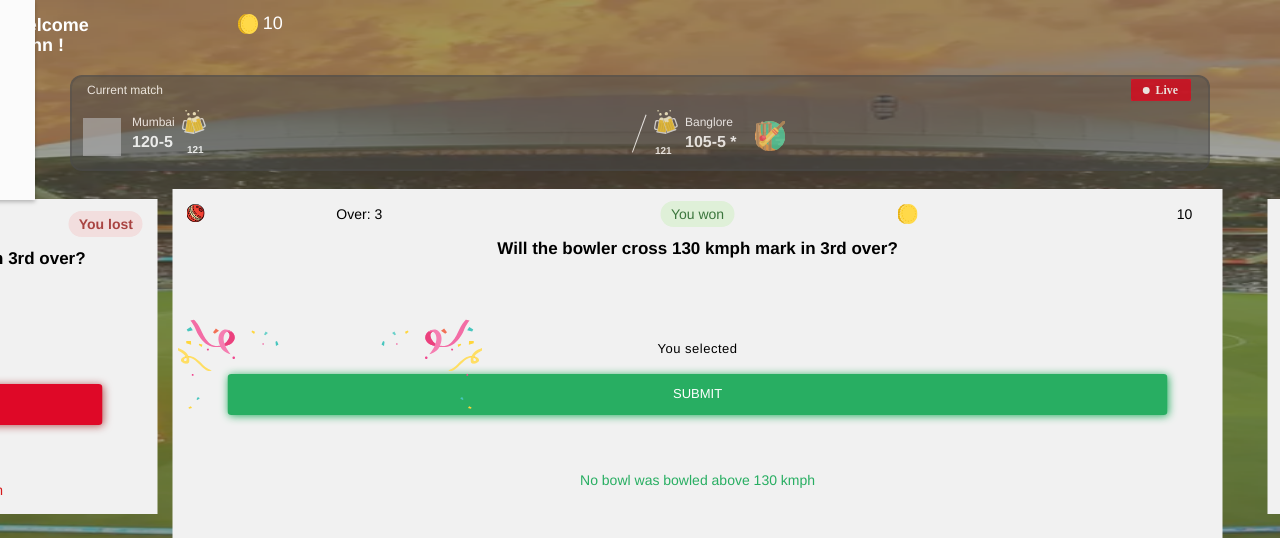
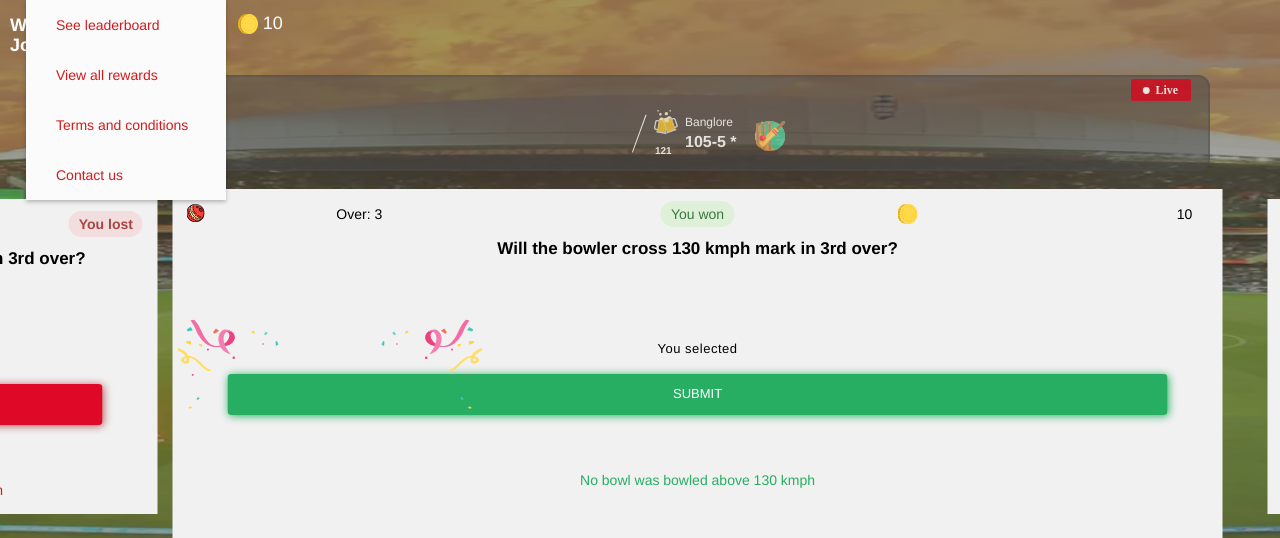
Before and after one commit to ansarianam02/kingfisher, a PHP site: page /game.html in a window 1280 px wide. Shown: the top 538 px of the page. Run offline with PHP 8.4, Linux system fonts and the light colour scheme; grey boxes are pictures that could not be loaded.

Commit message:
Update game.css

```diff
--- a/css/game.css
+++ b/css/game.css
@@ -36,7 +36,8 @@ body{
       text-align: center;
     }
     .navbar-inverse .navbar-collapse, .navbar-inverse .navbar-form{
-      left:-16.5rem;
+          left: 2.6rem !important;
+          right: 0 !important;
     }
     .swiper-slide.swiper-slide-next {
     margin-top: 1rem;
```
